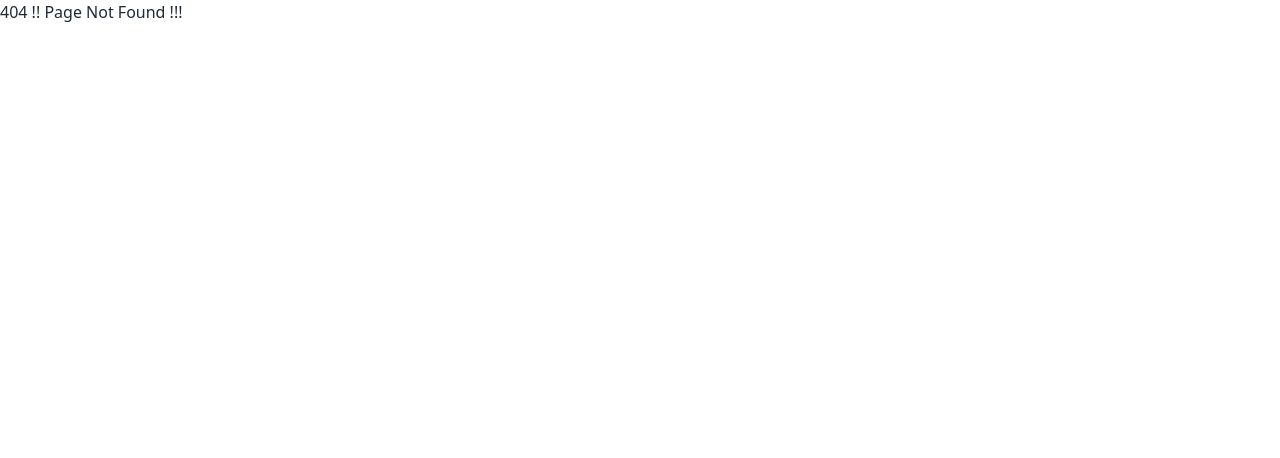
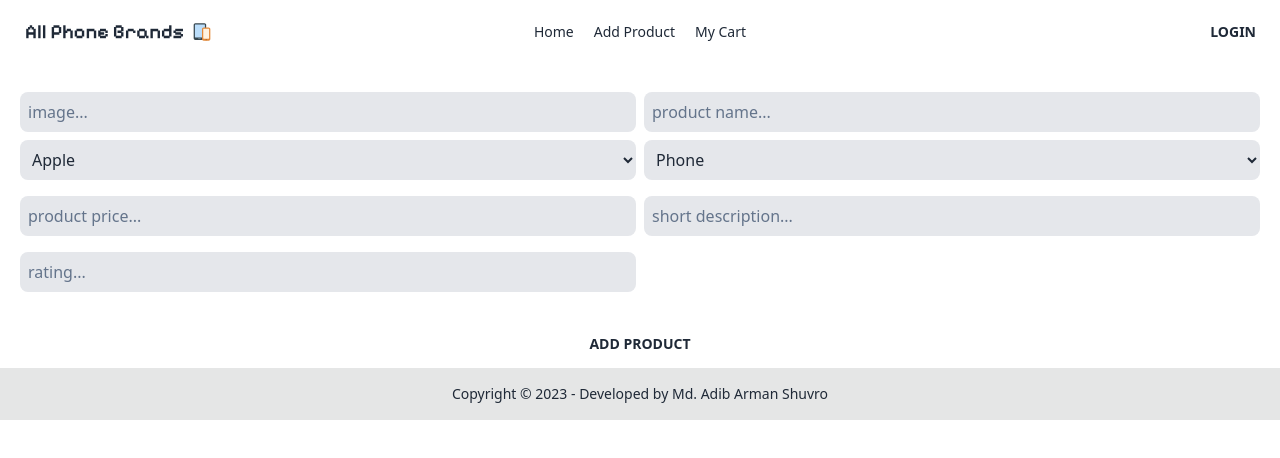
Before and after one commit to Shuvro0421/all-phones-brand-client-side, a React (Vite) app: page /addProduct in a window 1280 px wide. Before the commit this address had no page. Shown: the top 458 px of the page. Built offline with nearby package versions, Linux system fonts and the light colour scheme.

Commit message:
used mongodb connection for storing data inside database

```diff
--- /dev/null
+++ b/src/components/AddProduct.jsx
@@ -0,0 +1,72 @@
+
+
+const AddProduct = () => {
+    const handleAddProduct = e => {
+        e.preventDefault()
+        const form = e.target
+        const image = form.image.value
+        const name = form.name.value
+        const brandName = form.brandName.value
+        const type = form.type.value
+        const price = form.price.value
+        const description = form.description.value
+        const rating = form.rating.value
+
+        const products = { image, name, brandName, type, price, description, rating }
+        console.log(products)
+
+        // send data to the server
+        fetch('http://localhost:5000/products', {
+            method: 'POST',
+            headers: {
+                'content-type': 'application/json',
+            },
+            body: JSON.stringify(products),
+        })
+            .then(res => res.json())
+            .then(data => {
+                console.log(data);
+
+            })
+
+    }
+    return (
+        <div>
+            <form className="" onSubmit={handleAddProduct}>
+                <div className="grid md:grid-cols-2 gap-2 p-5 grid-cols-1 items-center justify-center ">
+                    <input className="p-2 bg-gray-200 placeholder-slate-500 mt-2 rounded-lg" type="text" name="image" id="" placeholder="image..." />
+
+                    <input className="p-2 bg-gray-200 placeholder-slate-500 mt-2 rounded-lg" type="text" name="name" id="" placeholder="product name..." />
+
+
+                    <select className="bg-gray-200 p-2 rounded-lg outline-none" name="brandName">
+                        <option value="Apple">Apple</option>
+                        <option value="Samsung">Samsung</option>
+                        <option value="Sony">Sony</option>
+                        <option value="Google">Google</option>
+                        <option value="Intel">Intel</option>
+                        <option value="Xiaomi">Xiaomi</option>
+                    </select>
+
+                    <select className="bg-gray-200 p-2 rounded-lg outline-none" name="type">
+                        <option value="phone">Phone</option>
+                        <option value="computer">Computer</option>
+                        <option value="headphone">Headphone</option>
+                    </select>
+
+                    <input className="p-2 bg-gray-200 placeholder-slate-500 mt-2 rounded-lg" type="text" name="price" id="" placeholder="product price..." />
+
+                    <input className="p-2 bg-gray-200 placeholder-slate-500 mt-2 rounded-lg" type="text" name="description" id="" placeholder="short description..." />
+
+                    <input className="p-2 bg-gray-200 placeholder-slate-500 mt-2 rounded-lg" type="text" name="rating" id="" placeholder="rating..." />
+                </div>
+
+
+                <input className="p-2 w-full btn btn-ghost hover:text-rose-500  mt-2 rounded-lg" type="submit" value="Add Product" />
+
+            </form>
+        </div>
+    );
+};
+
+export default AddProduct;
--- /dev/null
+++ b/src/components/AllProducts.jsx
@@ -0,0 +1,11 @@
+
+
+const AllProducts = () => {
+    return (
+        <div>
+            <h1>all products</h1>
+        </div>
+    );
+};
+
+export default AllProducts;
--- a/src/components/Brand.jsx
+++ b/src/components/Brand.jsx
@@ -1,4 +1,5 @@
 import { AiOutlineArrowRight } from 'react-icons/ai';
+import { Link } from 'react-router-dom';
 
 const Brand = ({ brand }) => {
     const { id, brandName, imageLink } = brand
@@ -7,9 +8,11 @@ const Brand = ({ brand }) => {
             <figure><img src={imageLink} alt={brandName} /></figure>
             <div className="card-body">
                 <h2 className="card-title text-3xl">{brandName}</h2>
-                <div className="card-actions justify-end">
-                    <button className="btn btn-ghost hover:text-rose-500">Visit<AiOutlineArrowRight className='text-xl'></AiOutlineArrowRight> </button>
-                </div>
+                <Link to={`/allProducts/${brandName}`}>
+                    <div className="card-actions justify-end">
+                        <button className="btn btn-ghost hover:text-rose-500">Visit<AiOutlineArrowRight className='text-xl'></AiOutlineArrowRight> </button>
+                    </div>
+                </Link>
             </div>
         </div>
     );
--- a/src/components/Header.jsx
+++ b/src/components/Header.jsx
@@ -1,13 +1,14 @@
 
 
 import { FcSmartphoneTablet } from 'react-icons/fc';
+import { Link } from 'react-router-dom';
 
 const Header = () => {
 
     const links = <>
-        <li>Home</li>
-        <li>Add Product</li>
-        <li>My Cart</li>
+        <Link to={'/'}><li>Home</li></Link>
+        <Link to={'/addProduct'}><li>Add Product</li></Link>
+        <Link to={'/myCart'}><li>My Cart</li></Link>
     </>
 
     return (
@@ -21,7 +22,7 @@ const Header = () => {
                         {links}
                     </ul>
                 </div>
-                <a className="btn btn-ghost normal-case md:text-xl text-sm pixel">All Phone Brands <FcSmartphoneTablet></FcSmartphoneTablet></a>
+                <Link to={'/'} className="btn btn-ghost normal-case md:text-xl text-sm pixel">All Phone Brands <FcSmartphoneTablet></FcSmartphoneTablet></Link>
             </div>
             <div className="navbar-center hidden lg:flex">
                 <ul className="menu flex items-center justify-center gap-5 menu-horizontal px-1">
--- /dev/null
+++ b/src/components/MyCart.jsx
@@ -0,0 +1,11 @@
+
+
+const MyCart = () => {
+    return (
+        <div>
+            <h1>hello</h1>
+        </div>
+    );
+};
+
+export default MyCart;
```
Also changed, not shown: src/main.jsx (+15 -0 lines).
